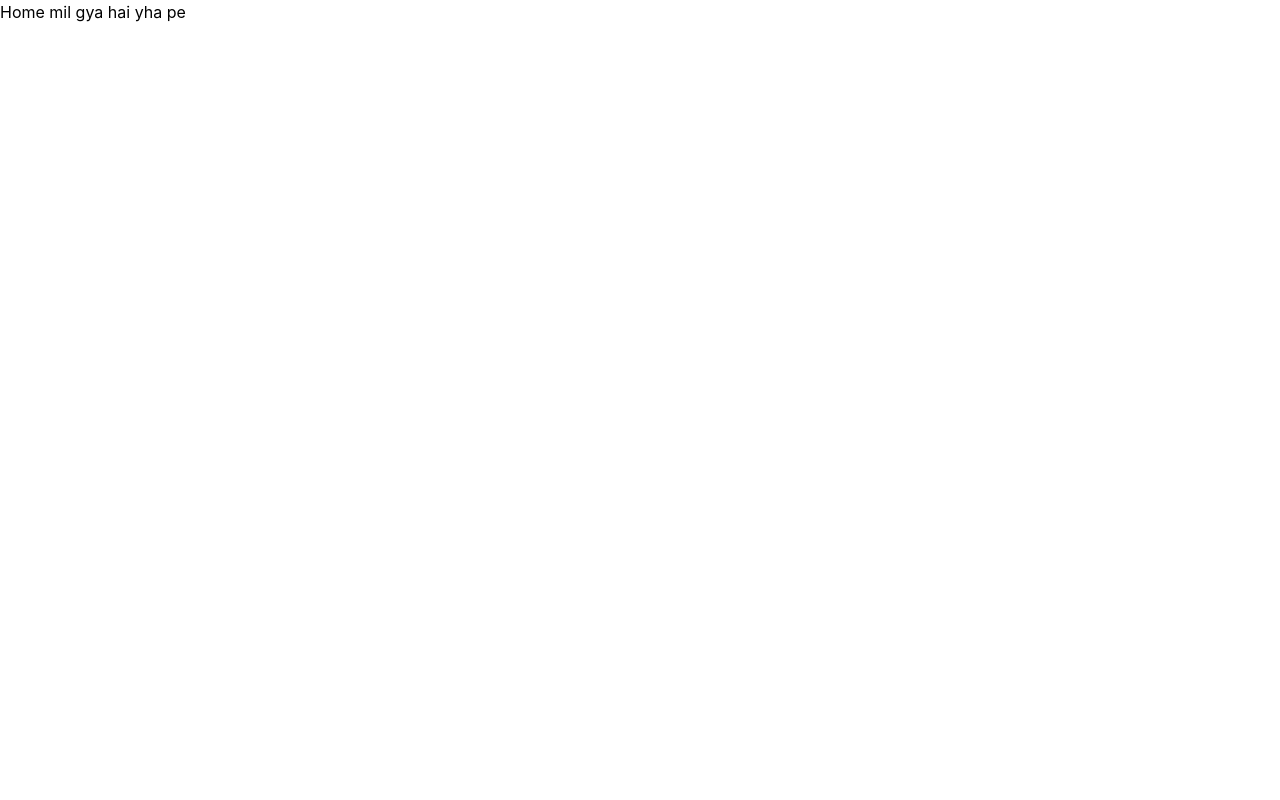
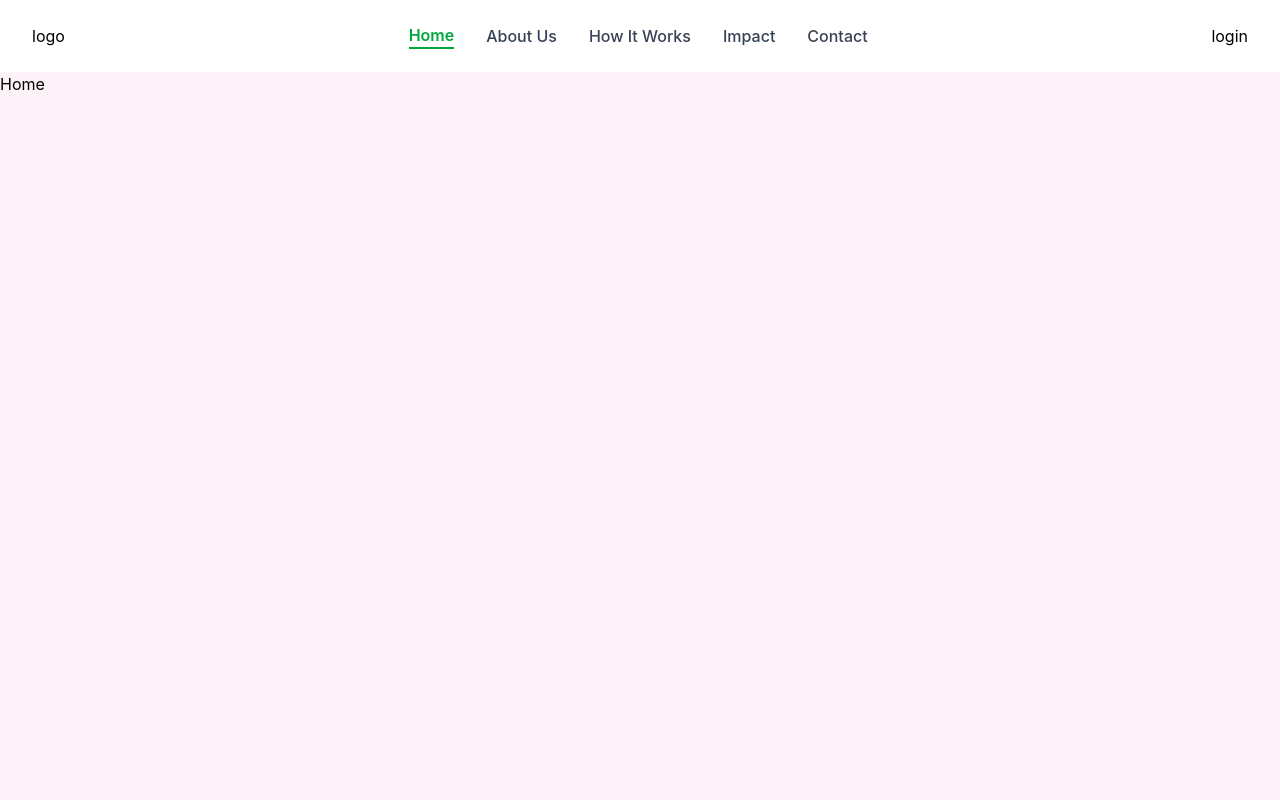
Before and after one commit to Prernakumari29/MealBridgeFrontend, a React (Vite) app: page / in a window 1280 px wide. Shown: the top 800 px of the page. Built offline with nearby package versions, Linux system fonts and the light colour scheme.

Commit message:
Complete auth flow and setup home page navigation

```diff
--- /dev/null
+++ b/src/components/PublicNavbar.jsx
@@ -0,0 +1,84 @@
+import React from 'react'
+import { useState } from 'react'
+import {NavLink} from "react-router"
+
+const PublicNavbar = () => {
+    const[activeSection , setActiveSection] = useState("home")
+  return (
+<div className='flex items-center justify-between h-18 px-8 bg-white shadow-2xl'>
+
+        {/* -------------------------------------logo-------------------------------------------------------- */}
+      <div>logo</div>
+
+      {/* --------------------------------------------middle section ------------------------------------------- */}
+     <div>
+  <nav className='flex items-center gap-8 font-medium text-gray-700'>
+
+    {/* ------------------Home    */}
+    <a
+      href="#home"
+      onClick={() => setActiveSection("home")}
+      className={activeSection === "home"
+    ? "text-green-600 font-semibold border-b-2 border-green-600"
+    : "text-gray-700"}
+    >
+      Home
+    </a>
+
+{/* ----------------------About */}
+    <a
+      href="#about"
+      onClick={() => setActiveSection("about")}
+      className={activeSection === "about"
+    ? "text-green-600 font-semibold border-b-2 border-green-600"
+    : "text-gray-700"}
+    >
+      About Us
+    </a>
+
+{/* ----------------------How-it-works */}
+
+    <a
+      href="#how-it-works"
+      onClick={() => setActiveSection("how-it-works")}
+      className={activeSection === "how-it-works"
+    ? "text-green-600 font-semibold border-b-2 border-green-600"
+    : "text-gray-700"}
+    >
+      How It Works
+    </a>
+
+{/* ----------------------Impact */}
+
+    <a
+      href="#impact"
+      onClick={() => setActiveSection("impact")}
+      className={activeSection === "impact"
+    ? "text-green-600 font-semibold border-b-2 border-green-600"
+    : "text-gray-700"}
+    >
+      Impact
+    </a>
+
+{/* ----------------------Contact */}
+
+    <a
+      href="#contact"
+      onClick={() => setActiveSection("contact")}
+      className={activeSection === "contact"
+    ? "text-green-600 font-semibold border-b-2 border-green-600"
+    : "text-gray-700"}
+    >
+      Contact
+    </a>
+
+  </nav>
+</div>
+
+{/* ------------------------------------------------------login----------------------------------------------- */}
+      <div>login</div>
+    </div>
+  )
+}
+
+export default PublicNavbar
--- a/src/pages/Home.jsx
+++ b/src/pages/Home.jsx
@@ -1,9 +1,15 @@
 import React from 'react'
+import PublicNavbar from '../components/PublicNavbar'
 
 const Home = () => {
   return (
     <div>
-      <h1>Home mil gya hai yha pe </h1>
+      <PublicNavbar />
+      <div id='home' className='min-h-screen w-full bg-pink-50'>Home</div>
+      <div id='about' className='min-h-screen w-full bg-pink-600'>About page</div>
+      <div id='how-it-works' className='min-h-screen w-full bg-yellow-300'>working page</div>
+      <div id='impact' className='min-h-screen w-full bg-green-300'>impact page</div>
+      <div id='contact' className='min-h-screen w-full bg-orange-500'>contact page</div>
     </div>
   )
 }
```
